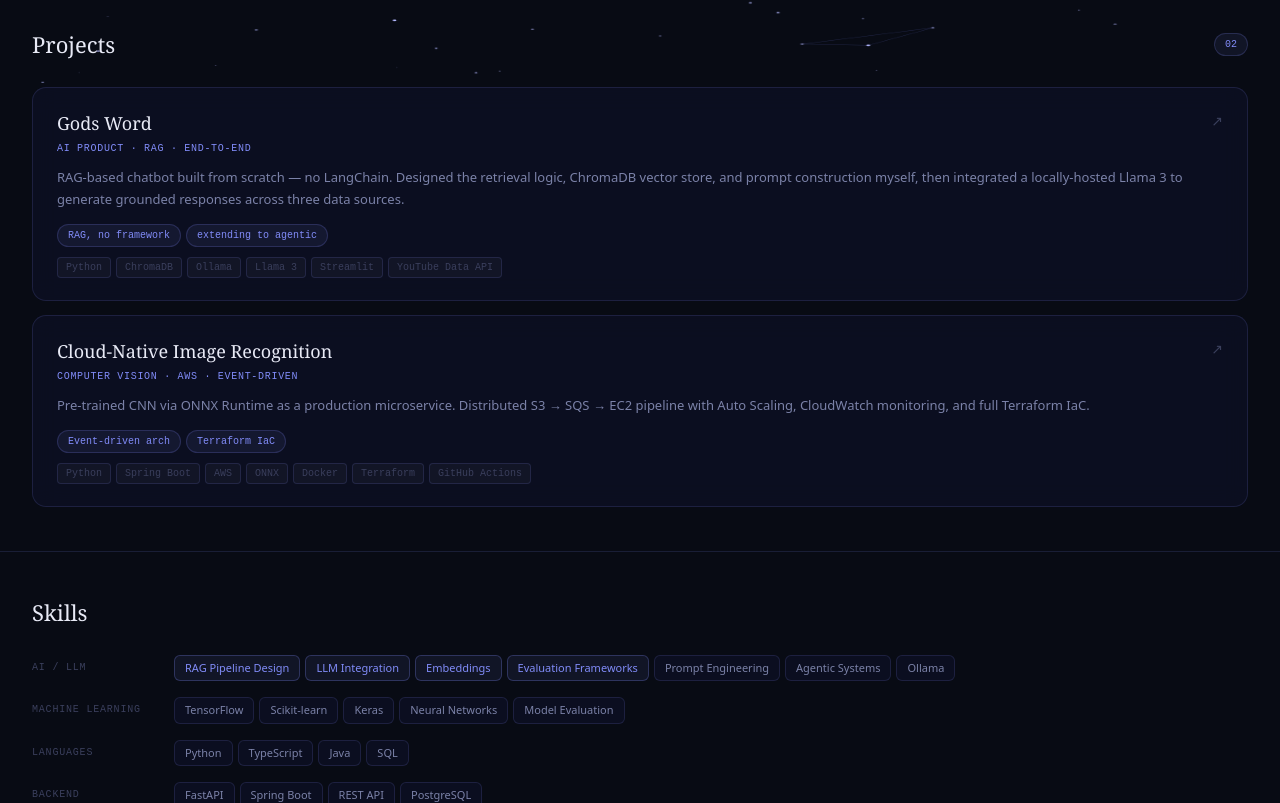
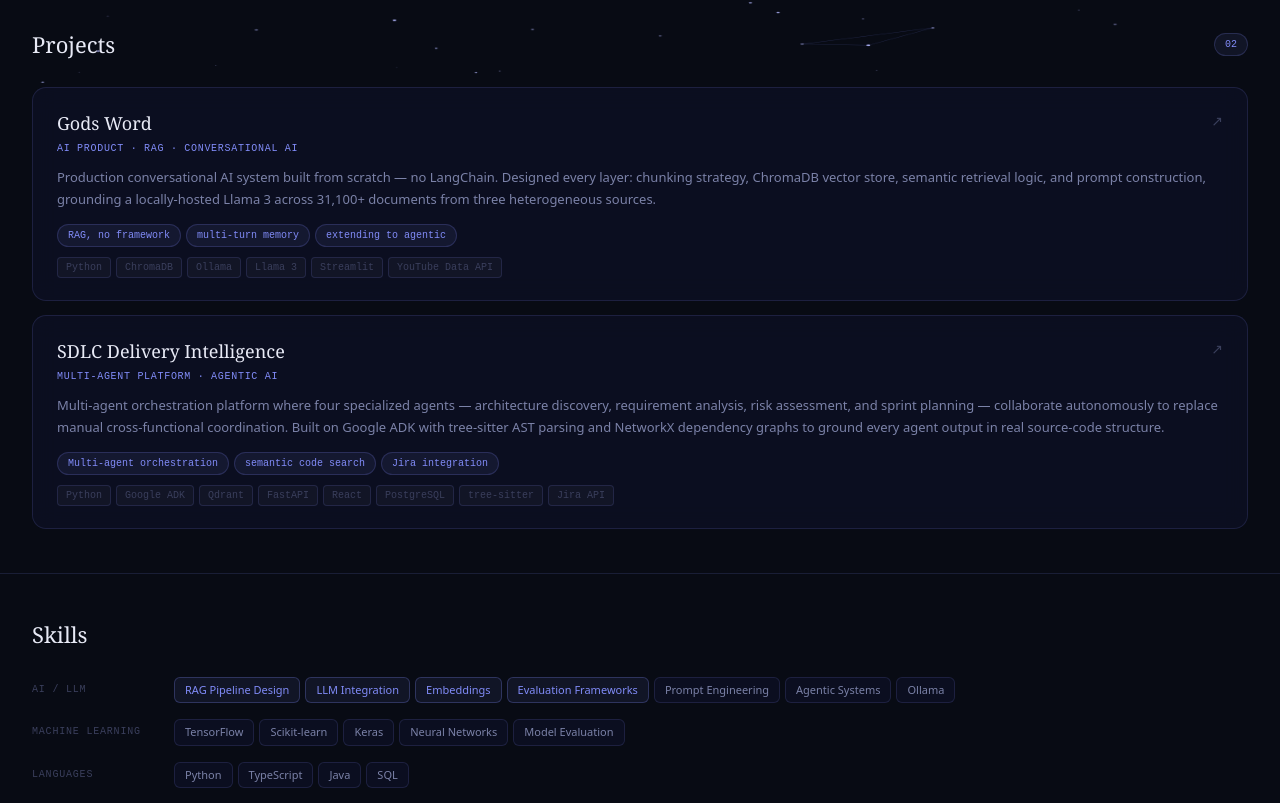
Before and after one commit to sharonekula13/portfolio, a Next.js app: page / in a window 1280 px wide. Shown: the part 717-1520 px from the top of the page. Built offline with nearby package versions, Linux system fonts and the light colour scheme; a web font is replaced by a local one.

Commit message:
update projects

```diff
--- a/app/page.tsx
+++ b/app/page.tsx
@@ -71,18 +71,18 @@ function Constellation({ dark }: { dark: boolean }) {
 const projects = [
   {
     title: "Gods Word",
-    tag: "AI Product · RAG · End-to-End",
-    description: "RAG-based chatbot built from scratch — no LangChain. Designed the retrieval logic, ChromaDB vector store, and prompt construction myself, then integrated a locally-hosted Llama 3 to generate grounded responses across three data sources.",
-    chips: ["RAG, no framework", "extending to agentic"],
+    tag: "AI Product · RAG · Conversational AI",
+    description: "Production conversational AI system built from scratch — no LangChain. Designed every layer: chunking strategy, ChromaDB vector store, semantic retrieval logic, and prompt construction, grounding a locally-hosted Llama 3 across 31,100+ documents from three heterogeneous sources.",
+    chips: ["RAG, no framework", "multi-turn memory", "extending to agentic"],
     stack: ["Python", "ChromaDB", "Ollama", "Llama 3", "Streamlit", "YouTube Data API"],
     href: "#",
   },
   {
-    title: "Cloud-Native Image Recognition",
-    tag: "Computer Vision · AWS · Event-Driven",
-    description: "Pre-trained CNN via ONNX Runtime as a production microservice. Distributed S3 → SQS → EC2 pipeline with Auto Scaling, CloudWatch monitoring, and full Terraform IaC.",
-    chips: ["Event-driven arch", "Terraform IaC"],
-    stack: ["Python", "Spring Boot", "AWS", "ONNX", "Docker", "Terraform", "GitHub Actions"],
+    title: "SDLC Delivery Intelligence",
+    tag: "Multi-Agent Platform · Agentic AI",
+    description: "Multi-agent orchestration platform where four specialized agents — architecture discovery, requirement analysis, risk assessment, and sprint planning — collaborate autonomously to replace manual cross-functional coordination. Built on Google ADK with tree-sitter AST parsing and NetworkX dependency graphs to ground every agent output in real source-code structure.",
+    chips: ["Multi-agent orchestration", "semantic code search", "Jira integration"],
+    stack: ["Python", "Google ADK", "Qdrant", "FastAPI", "React", "PostgreSQL", "tree-sitter", "Jira API"],
     href: "#",
   },
 ];
```
